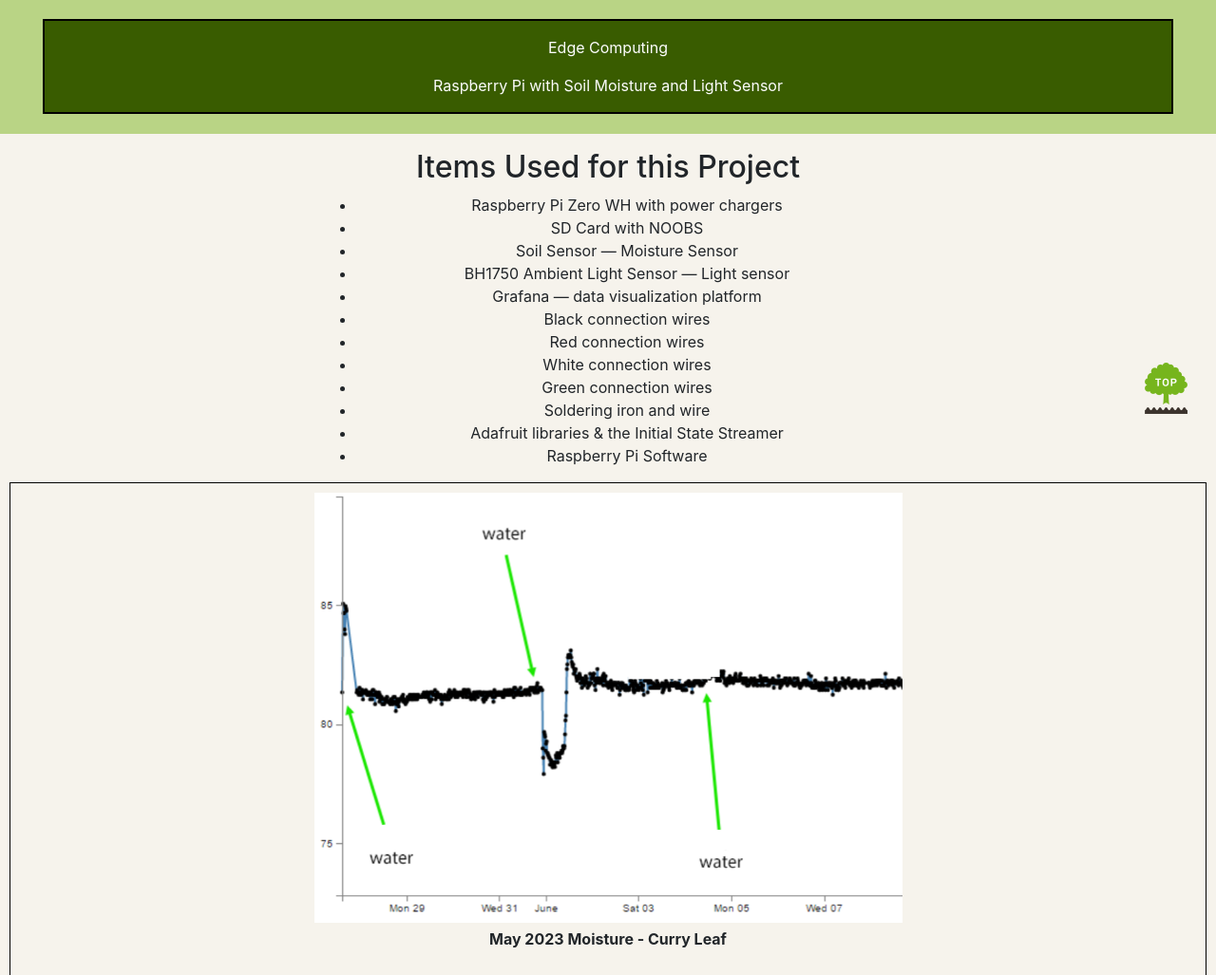
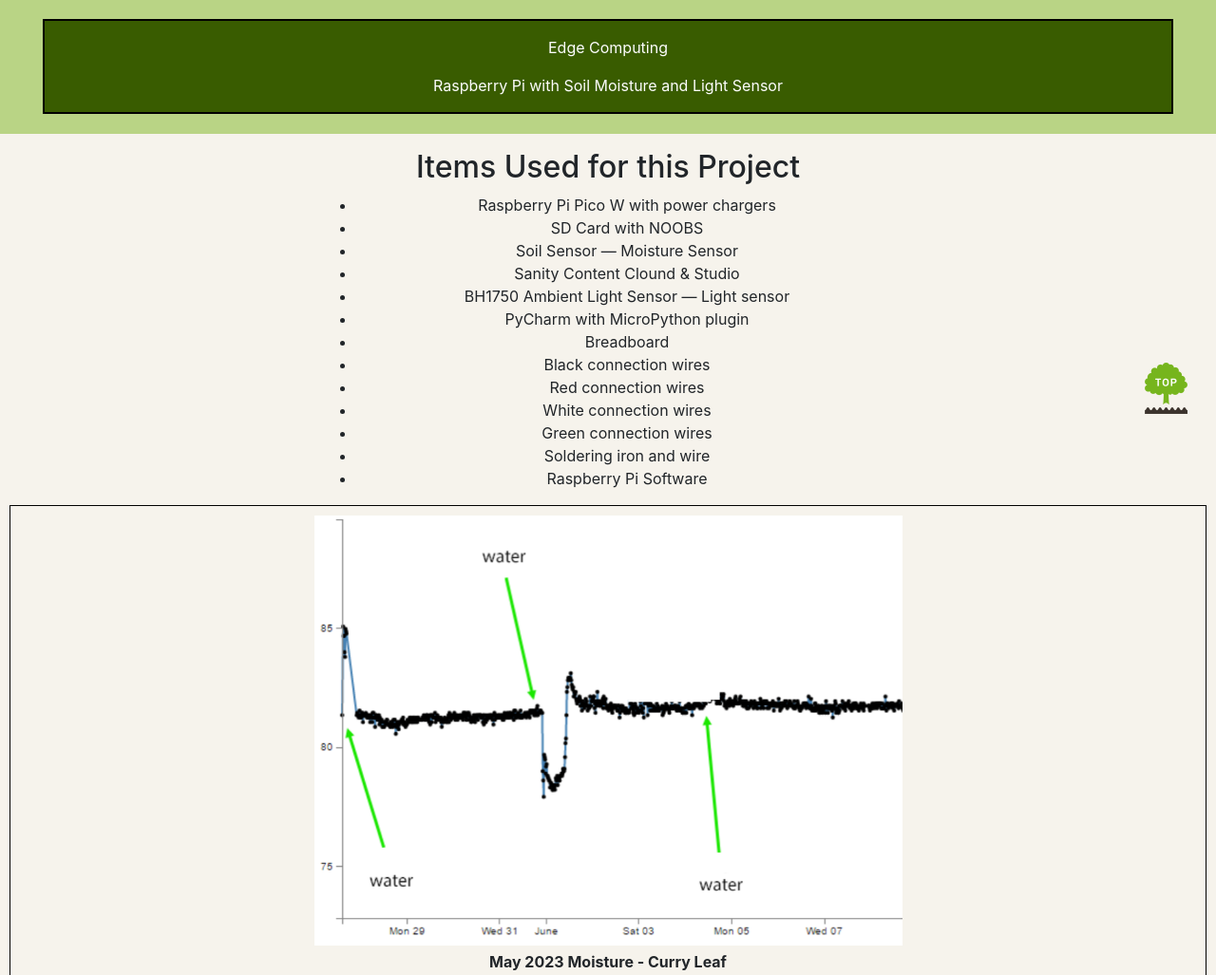
Before and after one commit to jtc21am/houseplant, a Django app: page /planttechnology/ in a window 1280 px wide. Shown: the part 334-1361 px from the top of the page at 95% size. Run offline with Django 4.2, Linux system fonts and the light colour scheme; some libraries are stand-ins or nearby versions.

Commit message:
update Readme

```diff
--- a/myhouseplant/journal/templates/journal/rasp.html
+++ b/myhouseplant/journal/templates/journal/rasp.html
@@ -58,18 +58,20 @@ body {
 <div class="col-md-6 offset-md-3 text-center">
   <h2>Items Used for this Project</h2>
   <ul>
-    <li> Raspberry Pi Zero WH with power chargers </li>
+    <li> Raspberry Pi Pico W with power chargers </li>
     <li> SD Card with NOOBS </li>
     <li> Soil Sensor — Moisture Sensor </li>
+    <li> Sanity Content Clound & Studio </li>
     <li> BH1750 Ambient Light Sensor — Light sensor </li>
-    <li> Grafana — data visualization platform </li>
+    <li> PyCharm with MicroPython plugin </li>
+    <li> Breadboard </li>
     <li> Black connection wires </li>
     <li> Red connection wires </li>
     <li> White connection wires </li>
     <li> Green connection wires </li>
     <li> Soldering iron and wire</li>
-    <li> Adafruit libraries & the Initial State Streamer </li>
     <li> Raspberry Pi Software </li>
+
   </ul>
 </div>
 
```
